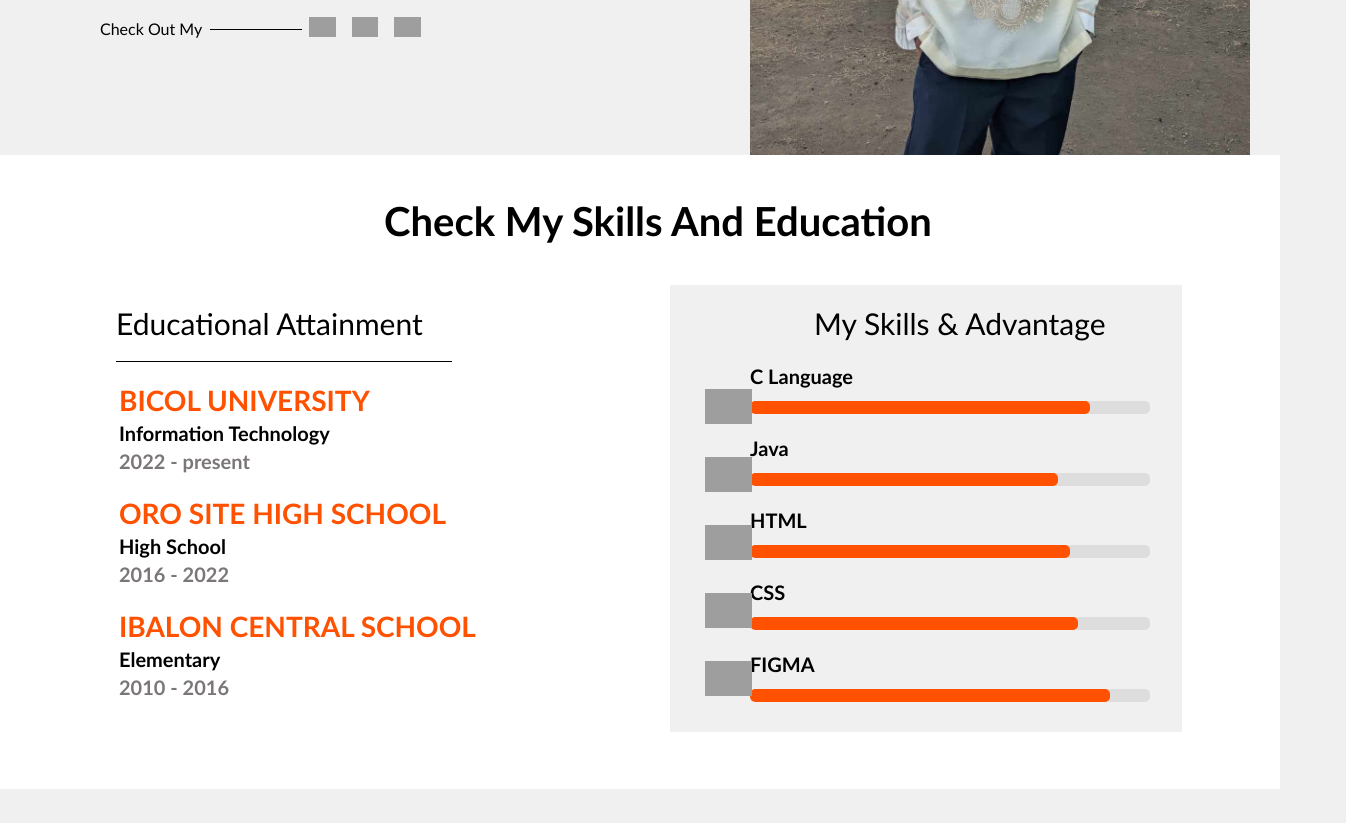
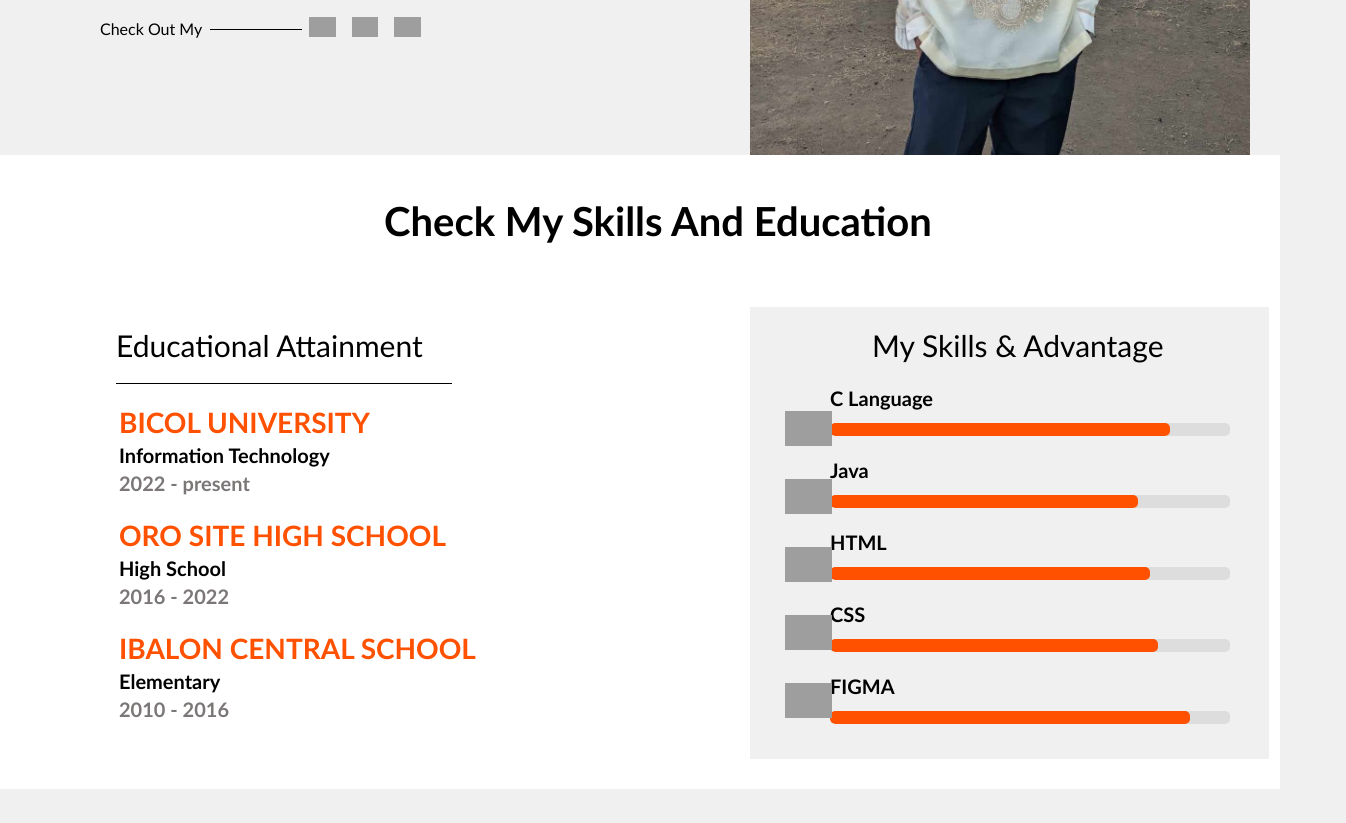
Before and after one commit to eriXtrip/upDatedPortfolio, a plain HTML site: page index.html in a window 1280 px wide. Shown: the part 477-1300 px from the top of the page, 1346 px wide, since content can reach past the window. Drawn offline with Linux system fonts and the light colour scheme; grey boxes are pictures that could not be loaded; files whose address does not match are found by name.

Commit message:
Update style.css

```diff
--- a/style.css
+++ b/style.css
@@ -206,12 +206,12 @@ border-top: 0.5px solid var(--textCOLOR);
 .page2nd{
 position:relative;
 height: 632px;
-width: auto;
+width: 100%;
 padding-top: 2px;
 background-color: var(--backCOLOR);
 }
 .secondTitle{
-position:relative;
+position:absolute;
 color: var(--textCOLOR);
 margin-left: 30%;
 font-size: 40px;
@@ -223,6 +223,7 @@ table{
 .page2nd .education{
 position: absolute;
 margin-left: 100px;
+margin-top: 150px;
 color: var(--textCOLOR);
 padding: 2rem;
 padding-top: 20px;
@@ -255,8 +256,8 @@ font-size: 28px;
 }
 .page2nd .Skills{
 position:absolute;
-margin-left: 670px;
-margin-top: 0%;
+margin-left: 750px;
+margin-top: 150px;
 border-radius: 0%;
 color: var(--textCOLOR);
 background-color: var(--backCOLOR2);
@@ -264,12 +265,12 @@ padding: 2rem;
 padding-top: 20px;
 padding-left: 2rem;
 padding-bottom: 2rem;
-width: 35%;
-height: 395px;
+width: 455px;
+height: 400px;
 font-size: 20px;
 }
 .page2nd .Skills .tag{
-padding-left: 25%;
+padding-left: 90px;
 font-size: 30px;
 font-weight: 400;
 }
@@ -447,7 +448,7 @@ font-weight: 600;
 .scrollable__container{
   width: 100%;
   padding-top: 30px;
-  height: 530px;
+  height: 513px;
   overflow-x: auto;
   overflow-y: hidden;
 }
```
